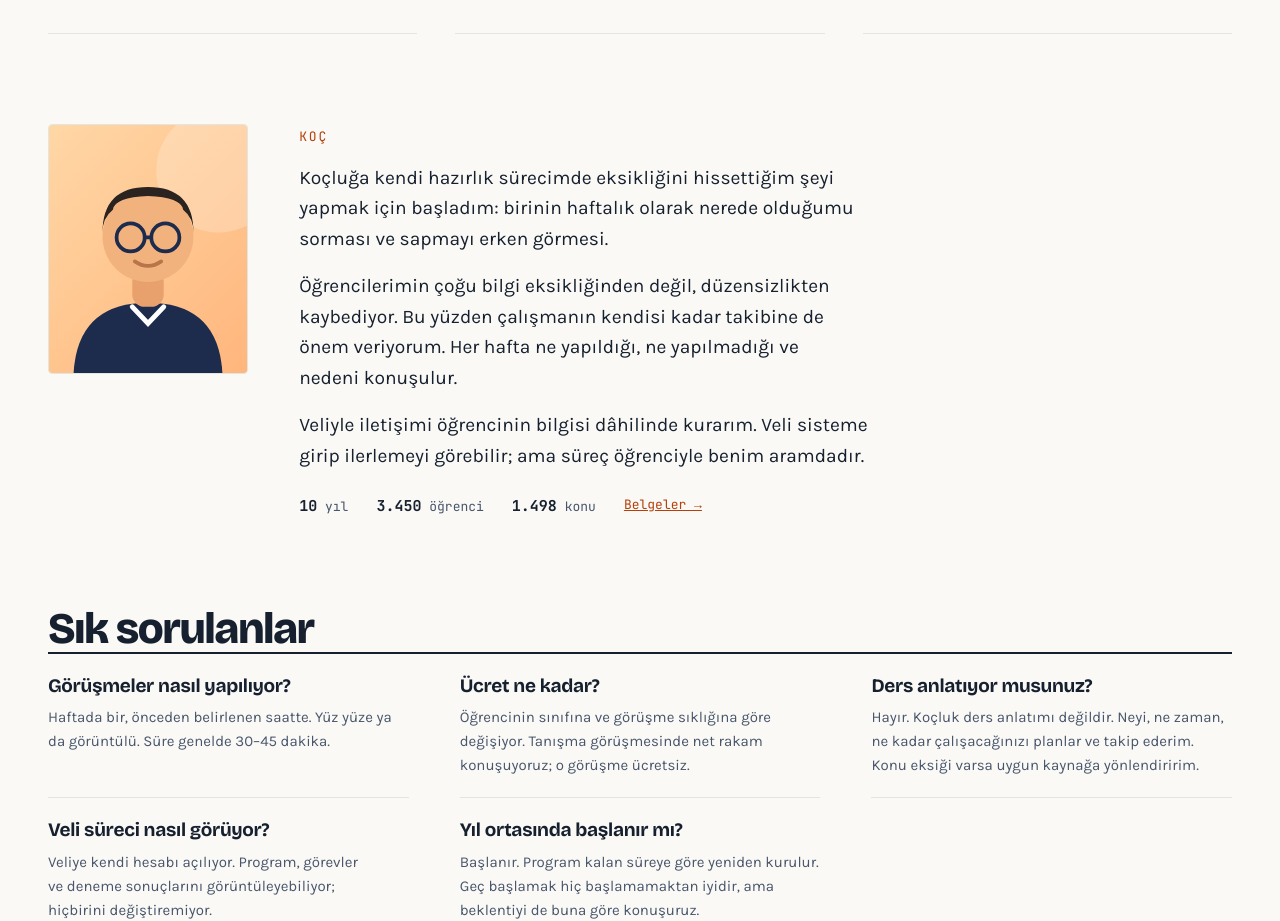
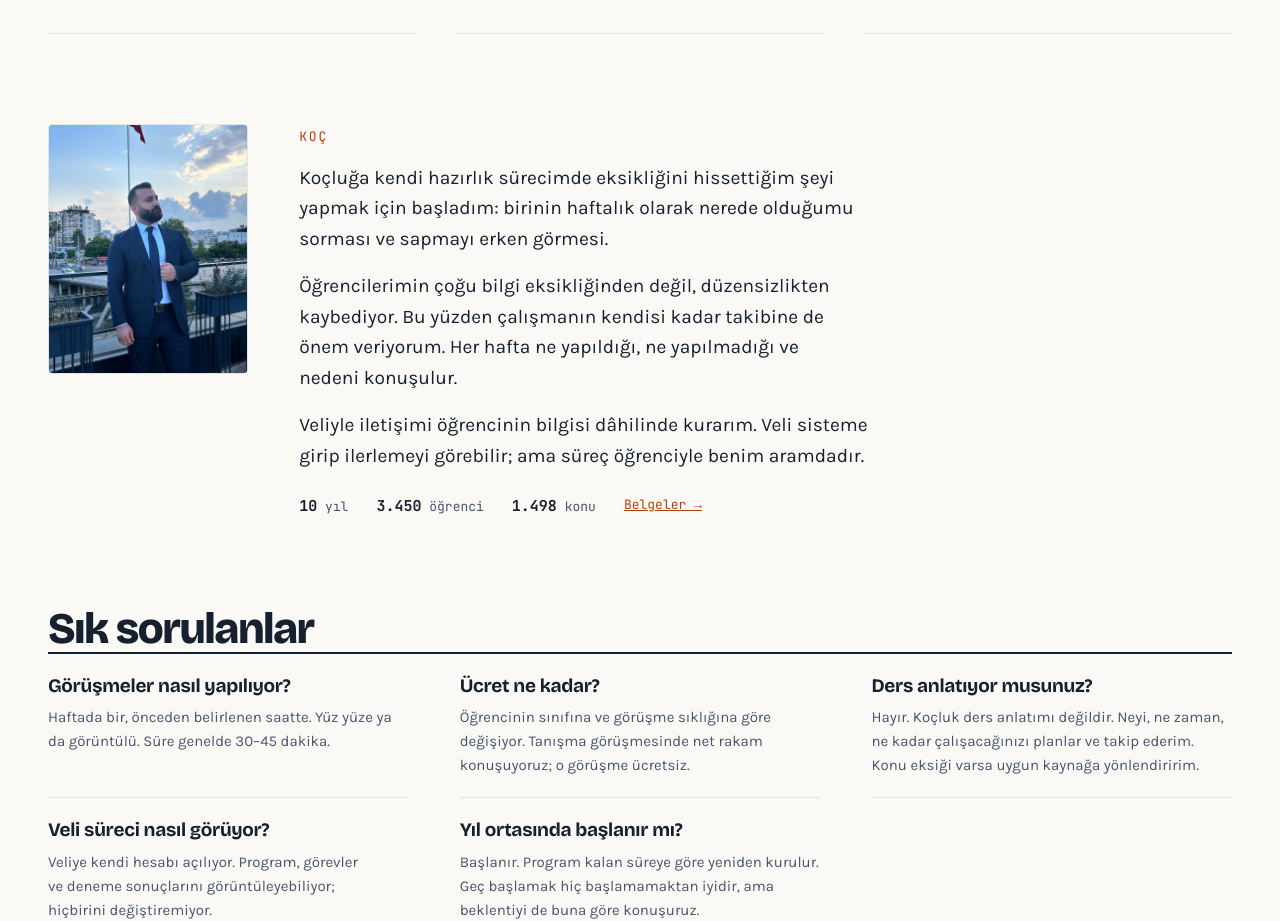
Before and after one commit to haleblioglukivanc/yks-kocluk, a React (Vite) app: page / in a window 1280 px wide. Shown: the part 4227-5148 px from the top of the page. Built offline with nearby package versions, Linux system fonts and the light colour scheme; no server answers.

Commit message:
Koç tanıtım bölümüne gerçek portre fotoğrafı eklendi

```diff
--- a/src/icerik/site.js
+++ b/src/icerik/site.js
@@ -43,7 +43,7 @@ export const site = {
 
     // Gerçek fotoğraf: public/ içine koyup yolu yazın, örn. '/kivanc.jpg'.
     // ⚠️ Şimdilik temsili illüstrasyon.
-    portre: '/portre.svg',
+    portre: '/portre.jpg',
   },
 
   // ⚠️ DEMO — gerçek belgelerle değiştirilecek.
```
Also changed, not shown: public/portre.jpg (added), public/portre.svg (deleted).
